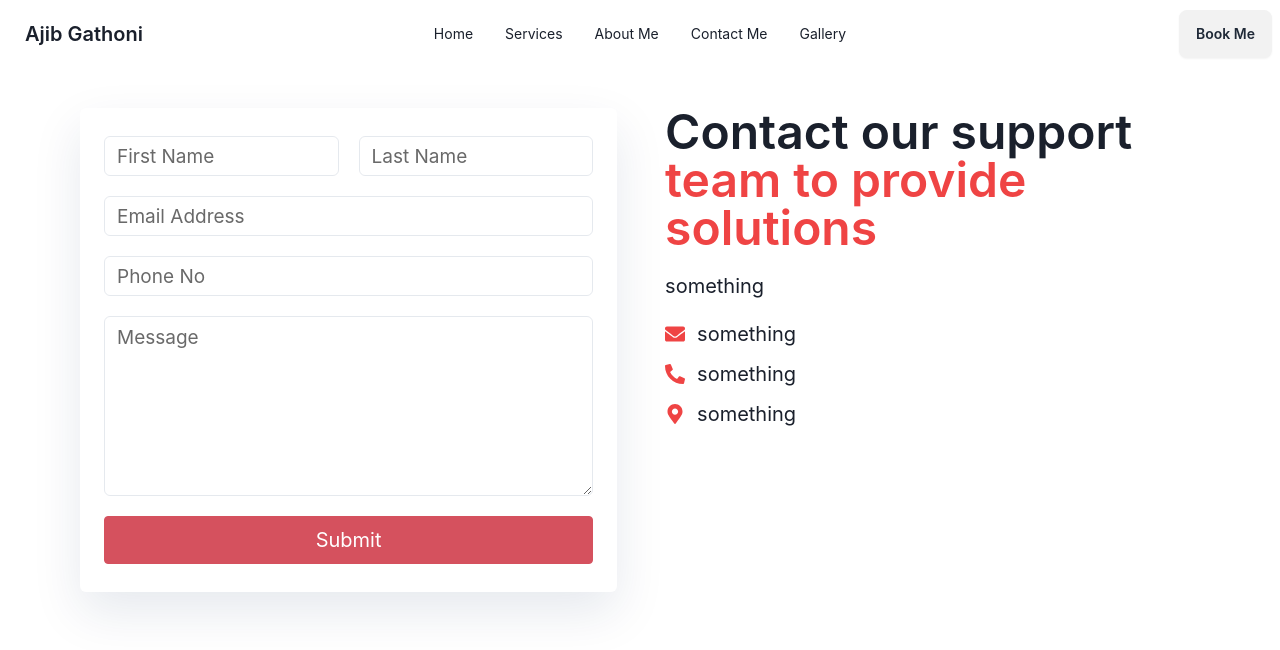
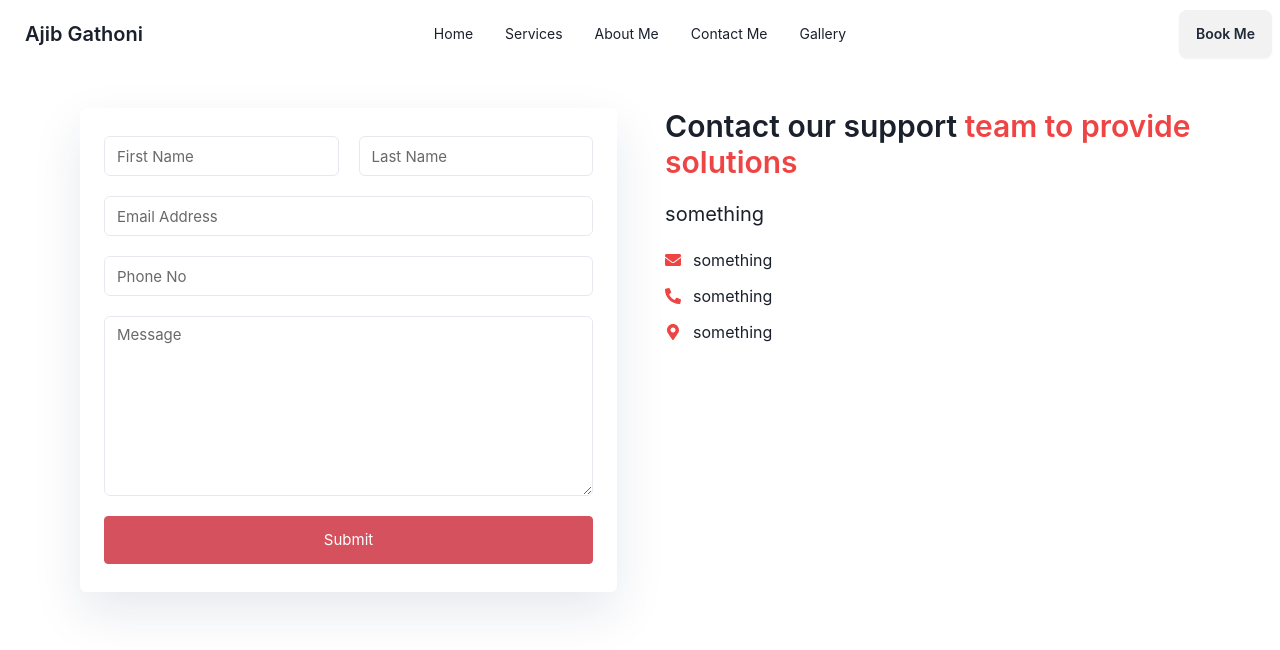
Before and after one commit to StephanieKWilliams/Portfolio, a React (Create React App) app: page /Contact in a window 1280 px wide. Shown: the top 650 px of the page. Built offline with nearby package versions, Linux system fonts and the light colour scheme.

Commit message:
contact page font-size  updated

```diff
--- a/src/components/contact.jsx
+++ b/src/components/contact.jsx
@@ -160,7 +160,7 @@ const Contact = () => {
           <div className="name w-full gap-5 text-white max-sm:flex-col flex">
             <Input
               pl={3}
-              fontSize={19}
+              fontSize={15}
               variant={"outline"}
               borderColor={"#002b561a"}
               focusBorderColor="#001d3b4d"
@@ -176,7 +176,7 @@ const Contact = () => {
             />
             <Input
               pl={3}
-              fontSize={19}
+              fontSize={15}
               variant={"outline"}
               borderColor={"#002b561a"}
               focusBorderColor="#001d3b4d"
@@ -192,7 +192,7 @@ const Contact = () => {
           </div>
           <Input
             pl={3}
-            fontSize={19}
+            fontSize={15}
             variant={"outline"}
             borderColor={"#002b561a"}
             focusBorderColor="#001d3b4d"
@@ -207,7 +207,7 @@ const Contact = () => {
           />
           <Input
             pl={3}
-            fontSize={19}
+            fontSize={15}
             variant={"outline"}
             borderColor={"#002b561a"}
             focusBorderColor="#001d3b4d"
@@ -224,7 +224,7 @@ const Contact = () => {
           />
           <Textarea
             pl={3}
-            fontSize={19}
+            fontSize={15}
             variant={"outline"}
             borderColor={"#002b561a"}
             focusBorderColor="#001d3b4d"
@@ -252,7 +252,7 @@ const Contact = () => {
             className="w-full"
             transitionDuration={"300ms"}
             fontWeight={"normal"}
-            fontSize={"20px"}
+            fontSize={"15px"}
             borderRadius={"4px"}
           >
             Submit
@@ -265,7 +265,7 @@ const Contact = () => {
           viewport={{ once: true, amount: 0.2 }}
           className="w-1/2 flex flex-col gap-5 max-lg:w-full"
         >
-          <div className="text-5xl max-md:text-4xl max-md:text-center">
+          <div className="text-3xl max-md:text-4xl max-md:text-center">
             <h1 className="font-semibold ">
               Contact our support{" "}
               <span className="font-semibold title-font  text-red-500">
@@ -277,19 +277,19 @@ const Contact = () => {
           something
           </p>
           <div className="flex flex-col gap-3">
-            <div className="flex  gap-3 text-xl items-center">
+            <div className="flex  gap-3 text-l items-center">
               <div>
                 <FaEnvelope className="text-red-500" />
               </div>
               <p>something</p>
             </div>
-            <div className="flex  gap-3 text-xl items-center">
+            <div className="flex  gap-3 text-l items-center">
               <div>
                 <FaPhone className="rotate-90 text-red-500" />
               </div>
               <p>something</p>
             </div>
-            <div className="flex  gap-3 text-xl items-center">
+            <div className="flex  gap-3 text-l items-center">
               <div>
                 <FaMapMarkerAlt className="text-red-500" />
               </div>
```
